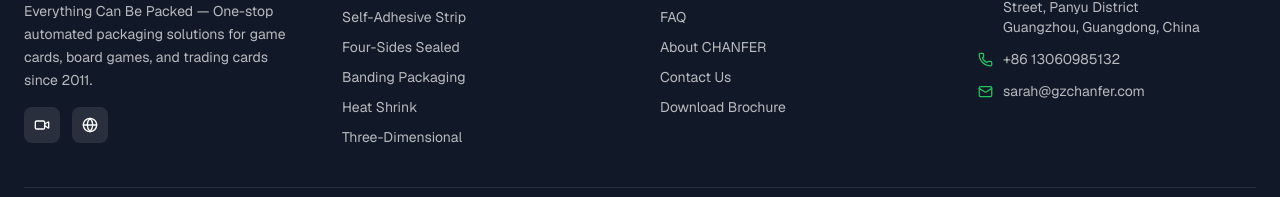
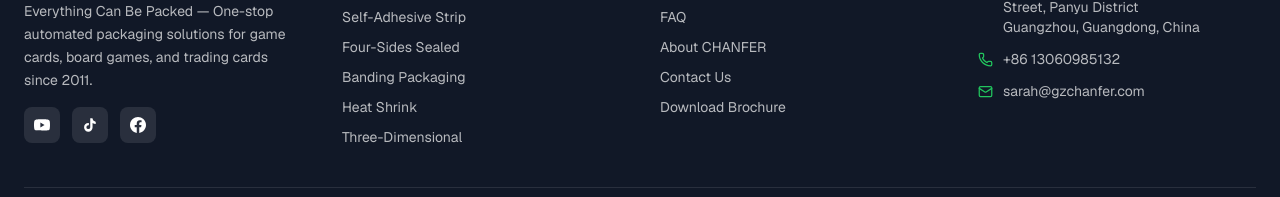
Before and after one commit to sarahqi520/chanfercard, a Next.js app: page /en in a window 1280 px wide. Shown: the part 4704-4901 px from the top of the page. Built offline with nearby package versions, Linux system fonts and the light colour scheme.

Commit message:
feat: add social media links (YouTube, TikTok, Facebook)

```diff
--- a/components/Footer.tsx
+++ b/components/Footer.tsx
@@ -3,8 +3,6 @@ import {
   Phone,
   Mail,
   MapPin,
-  Video,
-  Globe,
   Link2,
 } from "lucide-react";
 import { companyInfo } from "@/lib/data";
@@ -61,20 +59,40 @@ export default function Footer({ dict, locale }: { dict: Dictionary; locale: Loc
             <p className="text-sm text-background/70 leading-relaxed mb-4">
               {footerCompany.description}
             </p>
+            {/* Social Media */}
             <div className="flex gap-3">
               <a
-                href="#"
+                href="https://www.youtube.com/@GoharChanfer"
+                target="_blank"
+                rel="noopener noreferrer"
                 className="w-9 h-9 rounded-lg bg-background/10 flex items-center justify-center hover:bg-primary transition-colors"
                 aria-label="YouTube"
               >
-                <Video size={16} />
+                <svg width="16" height="16" viewBox="0 0 24 24" fill="currentColor" xmlns="http://www.w3.org/2000/svg">
+                  <path d="M23.498 6.186a3.016 3.016 0 0 0-2.122-2.136C19.505 3.545 12 3.545 12 3.545s-7.505 0-9.377.505A3.017 3.017 0 0 0 .502 6.186C0 8.07 0 12 0 12s0 3.93.502 5.814a3.016 3.016 0 0 0 2.122 2.136c1.871.505 9.376.505 9.376.505s7.505 0 9.377-.505a3.015 3.015 0 0 0 2.122-2.136C24 15.93 24 12 24 12s0-3.93-.502-5.814zM9.545 15.568V8.432L15.818 12l-6.273 3.568z"/>
+                </svg>
               </a>
               <a
-                href="#"
+                href="https://www.tiktok.com/@gohar.chanfer"
+                target="_blank"
+                rel="noopener noreferrer"
                 className="w-9 h-9 rounded-lg bg-background/10 flex items-center justify-center hover:bg-primary transition-colors"
-                aria-label="Website"
+                aria-label="TikTok"
               >
-                <Globe size={16} />
+                <svg width="16" height="16" viewBox="0 0 24 24" fill="currentColor" xmlns="http://www.w3.org/2000/svg">
+                  <path d="M19.59 6.69a4.83 4.83 0 0 1-3.77-4.25V2h-3.45v13.67a2.89 2.89 0 0 1-2.88 2.5 2.89 2.89 0 0 1-2.89-2.89 2.89 2.89 0 0 1 2.89-2.89c.28 0 .54.04.79.1v-3.5a6.37 6.37 0 0 0-.79-.05A6.34 6.34 0 0 0 3.15 15.8a6.34 6.34 0 0 0 6.34 6.34 6.34 6.34 0 0 0 6.34-6.34V8.94a8.28 8.28 0 0 0 4.76 1.51v-3.4a4.85 4.85 0 0 1-1-.36z"/>
+                </svg>
+              </a>
+              <a
+                href="https://www.facebook.com/gzchanfer/"
+                target="_blank"
+                rel="noopener noreferrer"
+                className="w-9 h-9 rounded-lg bg-background/10 flex items-center justify-center hover:bg-primary transition-colors"
+                aria-label="Facebook"
+              >
+                <svg width="16" height="16" viewBox="0 0 24 24" fill="currentColor" xmlns="http://www.w3.org/2000/svg">
+                  <path d="M24 12.073c0-6.627-5.373-12-12-12s-12 5.373-12 12c0 5.99 4.388 10.954 10.125 11.854v-8.385H7.078v-3.47h3.047V9.43c0-3.007 1.792-4.669 4.533-4.669 1.312 0 2.686.235 2.686.235v2.953H15.83c-1.491 0-1.956.925-1.956 1.874v2.25h3.328l-.532 3.47h-2.796v8.385C19.612 23.027 24 18.062 24 12.073z"/>
+                </svg>
               </a>
             </div>
           </div>
```
